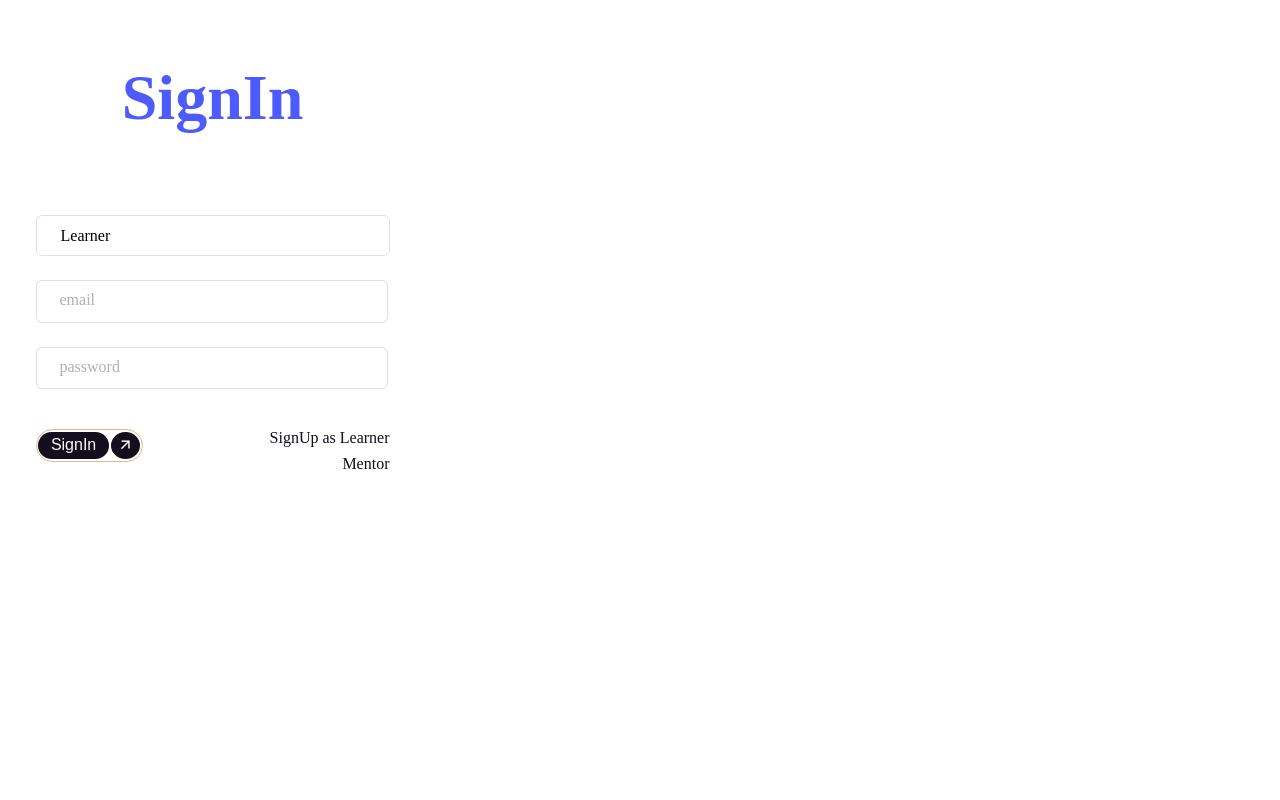
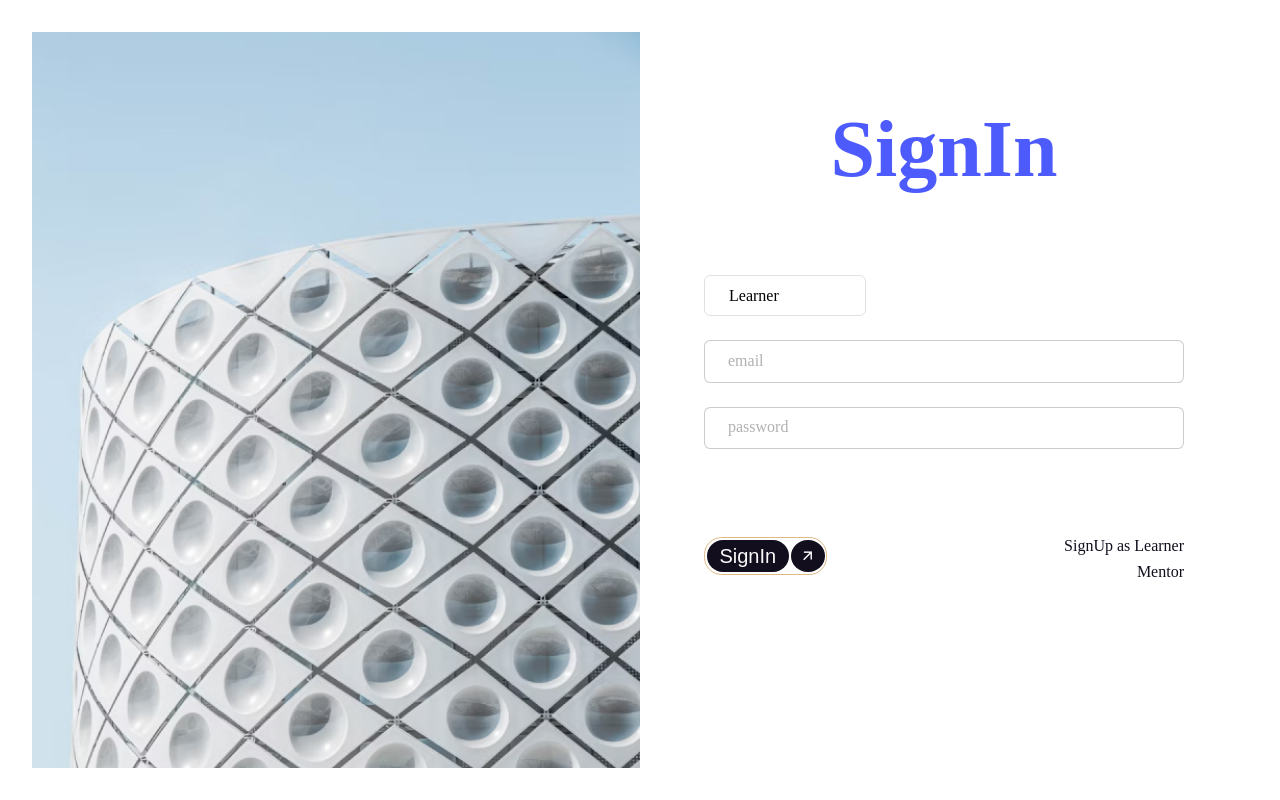
Before and after one commit to Anurag-S1ngh/UpSkill---Online-Course-Selling-Platform, a website: page frontend/signIn.html in a window 1280 px wide. Drawn offline with nearby package versions, Linux system fonts and the light colour scheme.

Commit message:
signIn page done

```diff
--- a/frontend/css/signIn.css
+++ b/frontend/css/signIn.css
@@ -31,6 +31,12 @@ main {
   display: flex;
   justify-content: space-between;
   align-items: center;
+}
+
+body {
+  display: flex;
+  align-items: center;
+  justify-content: center;
 }
 
 .signIn_column_2 {
@@ -67,7 +73,7 @@ main {
   width: 22rem;
   border-radius: 0.4rem;
   font-size: 1rem;
-  border: 1px solid hsla(285, 67%, 1%, 0.12);
+  border: 1px solid hsla(285, 67%, 1%, 0.2);
 }
 
 .input_container input::placeholder {
@@ -171,9 +177,80 @@ main {
   box-shadow: none;
 }
 
+.signUpButton:hover {
+  text-decoration: underline;
+}
+
 .signUp_container {
   display: flex;
   flex-direction: column;
   gap: 0.5rem;
   align-items: end;
 }
+
+@media screen and (min-width: 475px) {
+  body {
+    height: 70vh;
+  }
+}
+
+@media screen and (min-width: 1024px) {
+  body {
+    height: auto;
+    width: 100vw;
+  }
+
+  main {
+    width: 100vw;
+    height: calc(100vh - 4rem);
+    padding: 0;
+    margin: 2rem;
+    overflow: hidden;
+    justify-content: space-between;
+    align-items: center;
+  }
+
+  .signIn_column_1 img {
+    object-fit: cover;
+    width: 200%;
+    height: 100%;
+  }
+  .signIn_column_1 {
+    overflow: hidden;
+    display: flex;
+    justify-content: center;
+    align-items: center;
+    width: 50%;
+    background: burlywood;
+  }
+
+  .signIn_column_2 {
+    width: 50%;
+    justify-content: flex-start;
+    padding: 3rem;
+  }
+
+  .button_container {
+    margin-top: 4rem;
+  }
+
+  .signIn_column_2 h1 {
+    font-size: 5rem;
+  }
+
+  .input_container input {
+    width: 30rem;
+  }
+
+  #options {
+    width: 7rem;
+  }
+
+  .signInButton {
+    width: 7.7rem;
+  }
+
+  .signInButton button {
+    font-size: 1.25rem;
+  }
+}
--- a/frontend/signIn.html
+++ b/frontend/signIn.html
@@ -1,19 +1,24 @@
-<!DOCTYPE html>
+<!doctype html>
 <html lang="en">
-
   <head>
-    <meta charset="UTF-8">
-    <meta name="viewport" content="width=device-width, initial-scale=1.0">
+    <meta charset="UTF-8" />
+    <meta name="viewport" content="width=device-width, initial-scale=1.0" />
     <title>Document</title>
-    <link href="https://cdn.jsdelivr.net/npm/remixicon@4.5.0/fonts/remixicon.css" rel="stylesheet" />
-    <link rel="stylesheet" href="https://cdn.jsdelivr.net/npm/locomotive-scroll/dist/locomotive-scroll.min.css">
-    <link rel="stylesheet" href="./css/signIn.css">
+    <link
+      href="https://cdn.jsdelivr.net/npm/remixicon@4.5.0/fonts/remixicon.css"
+      rel="stylesheet"
+    />
+    <link
+      rel="stylesheet"
+      href="https://cdn.jsdelivr.net/npm/locomotive-scroll/dist/locomotive-scroll.min.css"
+    />
+    <link rel="stylesheet" href="./css/signIn.css" />
   </head>
 
   <body>
-    <main data-scroll-container>
+    <main>
       <div class="signIn_column_1">
-            <img src="./assets/image-2.png" alt="">
+        <img src="./assets/image-2.png" alt="" />
       </div>
       <div class="signIn_column_2">
         <h1>SignIn</h1>
@@ -23,13 +28,18 @@
             <option value="mentor">Mentor</option>
           </select>
           <div class="email">
-                    <input id="emailSignIn" type="text" placeholder="" required>
+            <input id="emailSignIn" type="text" placeholder="" required />
             <div class="placeholder">
               <p>email</p>
             </div>
           </div>
           <div class="password">
-                    <input id="passwordSignIn" type="password" placeholder="" required>
+            <input
+              id="passwordSignIn"
+              type="password"
+              placeholder=""
+              required
+            />
             <div class="placeholder">
               <p>password</p>
             </div>
@@ -43,7 +53,9 @@
               </div>
             </a>
             <div class="signUp_container">
-                        <a class="signUpButton" href="/user/signup">SignUp as Learner</a>
+              <a class="signUpButton" href="/user/signup"
+                >SignUp as <span>Learner</span></a
+              >
               <a class="signUpButton" href="/admin/signup">Mentor</a>
             </div>
           </div>
@@ -56,5 +68,4 @@
     <script src="./animation/animationSignUpUser.js"></script>
     <script src="./signIn.js"></script>
   </body>
-
 </html>
```
Lines whose indentation alone changed are shown as unchanged.
